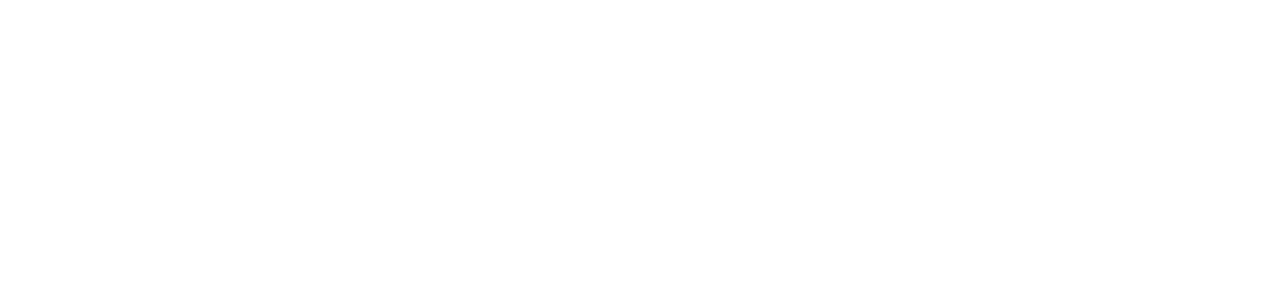
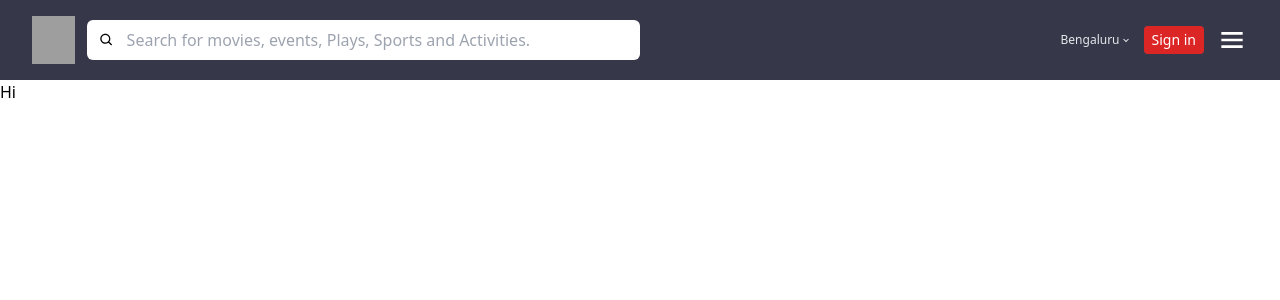
Before and after one commit to pavankpdev/book-my-show-shapeai, a React (Create React App) app: page /movie/1 in a window 1280 px wide. Shown: the top 300 px of the page. Built offline with nearby package versions, Linux system fonts and the light colour scheme; grey boxes are pictures that could not be loaded.

Commit message:
add movie layout

```diff
--- a/src/App.jsx
+++ b/src/App.jsx
@@ -2,6 +2,7 @@
 
 // HOC
 import DefaultHOC from "./HOC/Default.HOC";
+import MovieHOC from "./HOC/Movie.HOC";
 
 // Pages
 import HomePage from "./pages/Home.page";
@@ -15,7 +16,7 @@
   return (
     <>
       <DefaultHOC path="/" exact component={HomePage} />
-      <DefaultHOC path="/" exact component={Movie} />
+      <MovieHOC path="/movie/:id" exact component={Movie} />
     </>
   );
 }
--- /dev/null
+++ b/src/HOC/Movie.HOC.jsx
@@ -0,0 +1,22 @@
+import React from "react";
+import { Route } from "react-router-dom";
+
+// Layout
+import MovieLayout from "../layouts/Movie.layout";
+
+const MovieHOC = ({ component: Component, ...rest }) => {
+  return (
+    <>
+      <Route
+        {...rest}
+        component={(props) => (
+          <MovieLayout>
+            <Component {...props} />
+          </MovieLayout>
+        )}
+      />
+    </>
+  );
+};
+
+export default MovieHOC;
--- /dev/null
+++ b/src/layouts/Movie.layout.jsx
@@ -0,0 +1,15 @@
+import React from "react";
+
+// Components
+import Navbar from "../components/Navbar/navbar.component";
+
+const MovieLayout = (props) => {
+  return (
+    <>
+      <Navbar />
+      {props.children}
+    </>
+  );
+};
+
+export default MovieLayout;
```
